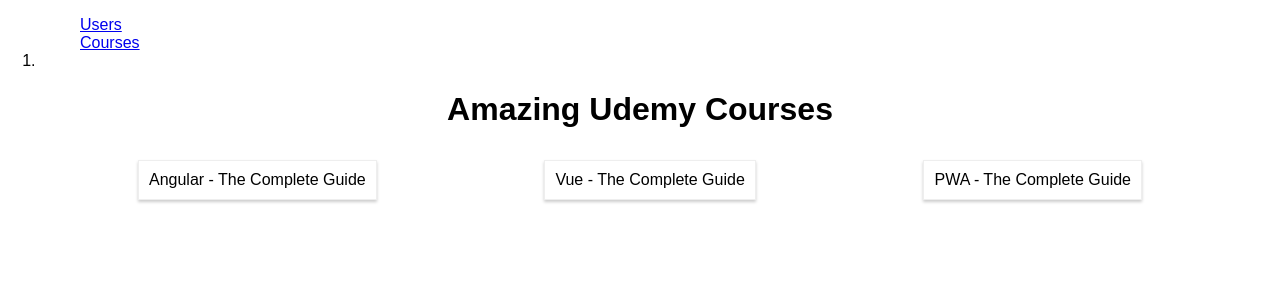
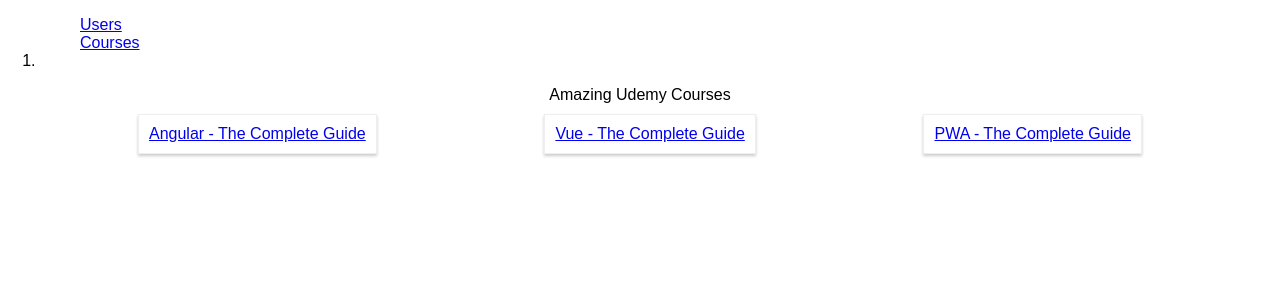
Before and after one commit to RedLeader12/ReactExercise3, a React (Create React App) app: page /courses in a window 1280 px wide. Shown: the top 300 px of the page. Built offline with nearby package versions, Linux system fonts and the light colour scheme.

Commit message:
Passed the Course through without any props so far

```diff
--- a/src/App.js
+++ b/src/App.js
@@ -3,6 +3,7 @@
 
 import Courses from './containers/Courses/Courses';
 import Users from './containers/Users/Users';
+import Course from './containers/Course/Course';
 
 class App extends Component {
   render () {
@@ -15,6 +16,7 @@
         </ol>
         <Route path="/users" exact component={Users}/>
         <Route path="/courses" component={Courses}/>
+        <Route path="/courses/course" component={Course}/>
       </div>
     );
   }
--- a/src/containers/Courses/Courses.js
+++ b/src/containers/Courses/Courses.js
@@ -1,6 +1,8 @@
 import React, { Component } from 'react';
+import { Link } from 'react-router-dom';
 
 import './Courses.css';
+
 
 class Courses extends Component {
     state = {
@@ -12,13 +14,21 @@
     }
 
     render () {
+        console.log(this.props)
         return (
             <div>
-                <h1>Amazing Udemy Courses</h1>
+                <header>Amazing Udemy Courses</header>
                 <section className="Courses">
                     {
                         this.state.courses.map( course => {
-                            return <article className="Course" key={course.id}>{course.title}</article>;
+                            return (
+                                <Link key={course.id} to={{pathname: this.props.match.url + '/course'}} >
+                                <article className="Course" >
+                                {course.title}</article>
+                                </Link>
+                                    )
+
+
                         } )
                     }
                 </section>
```
